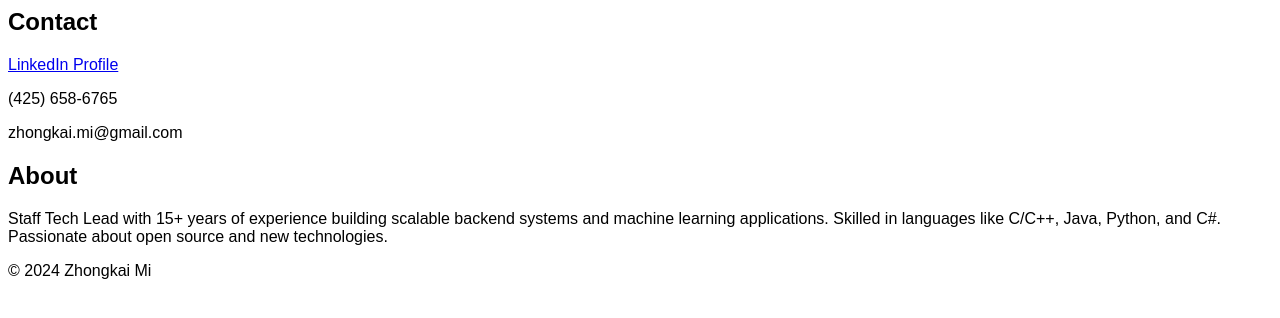
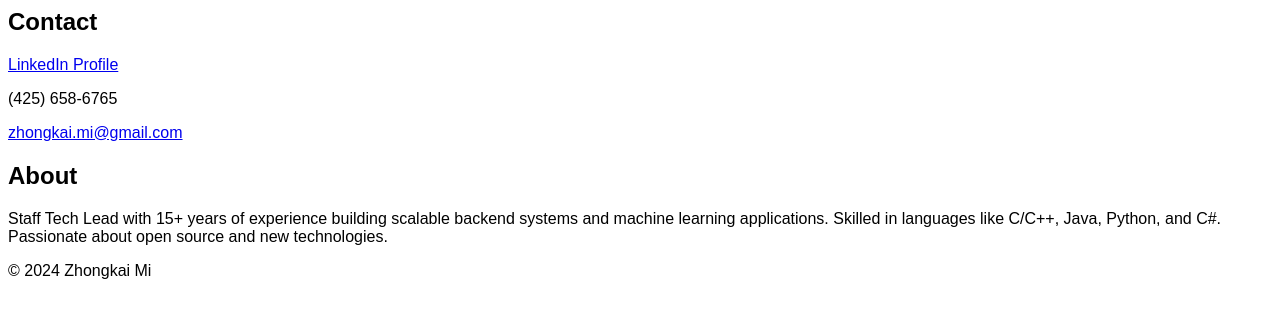
Before and after one commit to washingtonzju/washingtonzju.github.io, a plain HTML site: page index.html in a window 1280 px wide. Shown: the part 110-428 px from the top of the page. Drawn offline with Linux system fonts and the light colour scheme.

Commit message:
Update index.html

```diff
--- a/index.html
+++ b/index.html
@@ -18,15 +18,11 @@
 <section id="contact">
   <h2>Contact</h2>
   <p>
-    <a href="https://www.linkedin.com/in/zhongkai-mi-81731017">
-      LinkedIn Profile
-    </a>
+    <a href="https://www.linkedin.com/in/zhongkai-mi-81731017">LinkedIn Profile</a>
   </p>
+  <p>(425) 658-6765</p>
   <p>
-    (425) 658-6765
-  </p>
-  <p>
-    zhongkai.mi@gmail.com
+    <a href="mailto:zhongkai.mi@gmail.com">zhongkai.mi@gmail.com</a>
   </p>
 </section>
 <section id="about">
```
